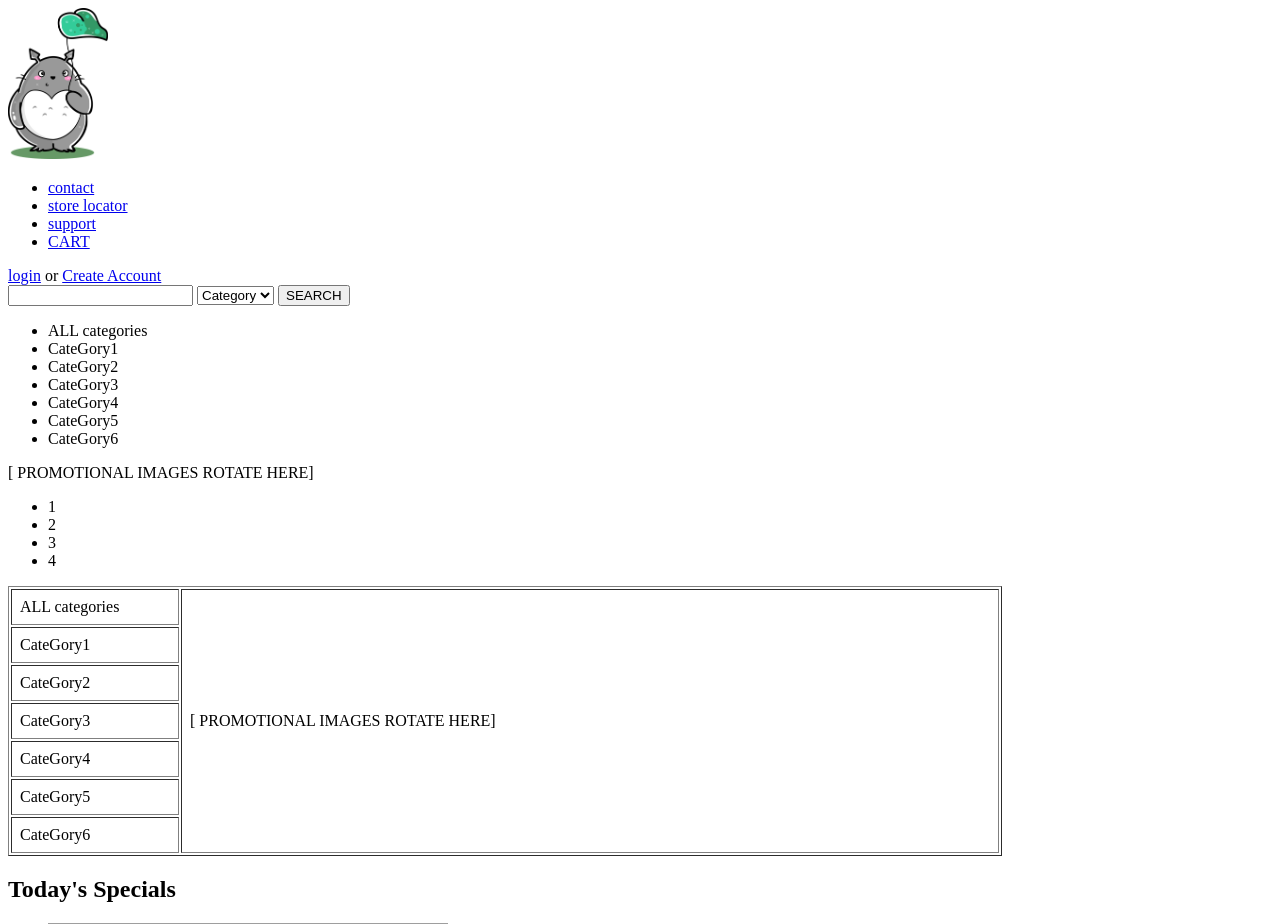
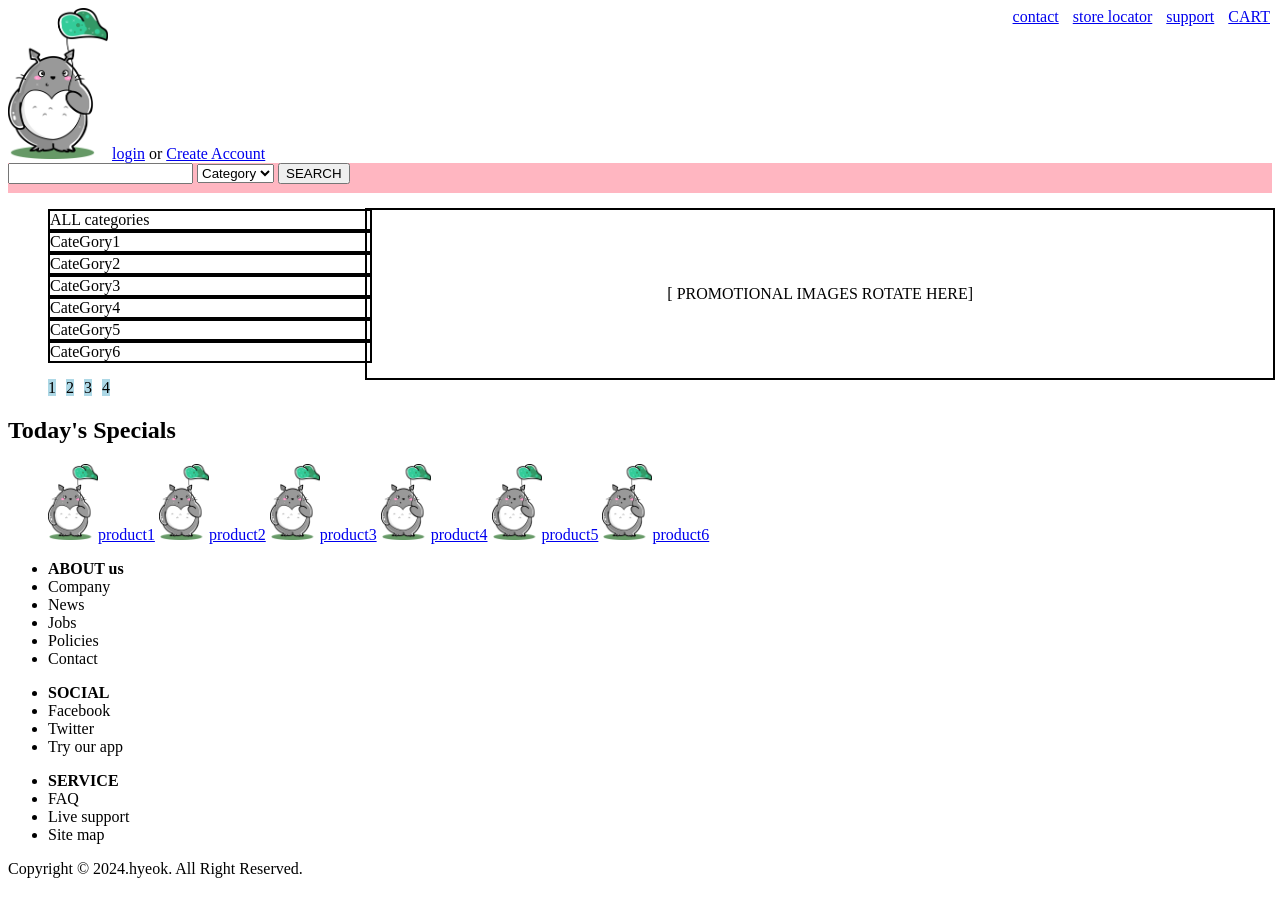
Before and after one commit to Hy30k92/frontends, a FastAPI app: page /html/project1 in a window 1280 px wide. Shown: the top 924 px of the page. After the commit the page ends 878 px from the top, so only its background shows below. Run offline with FastAPI, Linux system fonts and the light colour scheme; grey boxes are pictures that could not be loaded.

Commit message:
project1 수정중

```diff
--- a/views/templates/html/10project1.html
+++ b/views/templates/html/10project1.html
@@ -3,29 +3,52 @@
 <head>
     <meta charset="UTF-8">
     <title>프로젝트 1</title>
+    <style>
+        /* 헤더 토토로/리스트 */
+        #totoro {display: inline}
+        #hli {list-style: none;padding: 0;margin: 0; display: inline; text-align:right;
+            position: absolute; right:0}
+        #hli li{ display: inline;margin-right: 10px }
+        /* 로그인 */
+        #login { display: inline;  }
+        #serch { background: lightpink; height: 30px;}
+        /*메인 카테고리 / 베너*/
+        #cate {list-style-type: none;}
+        #cate {margin-right:900px}
+        #cate li {list-style: none ; border:2px solid black; margin: 0}
+        #banner p {display: inline; border: 2px solid black; padding: 75px 300px;
+                    position: absolute; top: 192px ;right: 5px}
+        #banner > ul > li {display: inline; margin-right: 10px; background: lightblue;
+                    }
+
+        #prd {list-style: none; display: inline;}
+        #prd li{margin: 0 ; display: inline}
+    </style>
+
 </head>
 <body>
     <div id="wrap">    </div>
     <form method="post">
             <header>
-            <img src="/static/img/totoro.png" alt="totoro" width="100">
-                <ul>
+            <img id=totoro src="/static/img/totoro.png" alt="totoro" width="100">
+                <ul id="hli">
                     <li><a href="/html/contact">contact</a></li>
                     <li><a href="/html/store locator">store locator</a></li>
                     <li><a href="/html/support">support</a></li>
                     <li><a href="/html/CART">CART</a></li>
                 </ul>
-            <div><a href="#">login</a> or <a href="#">Create Account</a></div>
+            <div id="login"><a href="#">login</a> or <a href="#">Create Account</a></div>
             </header>
         <nav>
-            <input type="text"> <select name="findtype">
+            <div id="serch"><input type="text"> <select name="findtype">
             <option value="Category">Category</option></select> <button type="button" id="fidnbtn">SEARCH</button>
+            </div>
         </nav>
 
         <main>
             <section>
                 <aside>
-                    <ul>
+                    <ul id="cate">
                         <li>ALL categories</li>
                         <li>CateGory1</li>
                         <li>CateGory2</li>
@@ -42,28 +65,19 @@
                 </div>
 
 
-            <table border="1" cellpadding="8">
-                <thead>
-                <tr><td width="150">ALL categories</td><td width="800" colspan="100" rowspan="100"> [ PROMOTIONAL IMAGES ROTATE HERE]
-                    </td></tr>
-                <tr><td>CateGory1</td></tr>
-                <tr><td>CateGory2</td></tr>
-                <tr><td>CateGory3</td></tr>
-                <tr><td>CateGory4</td></tr>
-                <tr><td>CateGory5</td></tr>
-                <tr><td>CateGory6</td></tr>
+
                 </thead>
             </table>
             </section>
             <section>
                 <div id="products"><h2>Today's Specials</h2></div>
-            <Ul>
-                <li><img src="#"><a href="#">product1</a></li>
-                <li><img src="#"><a href="#">product2</a></li>
-                <li><img src="#"><a href="#">product3</a></li>
-                <li><img src="#"><a href="#">product4</a></li>
-                <li><img src="#"><a href="#">product5</a></li>
-                <li><img src="#"><a href="#">product6</a></li>
+            <Ul id="prd">
+                <li><img src="/static/img/totoro.png" width="50"><a href="#">product1</a></li>
+                <li><img src="/static/img/totoro.png" width="50"><a href="#">product2</a></li>
+                <li><img src="/static/img/totoro.png" width="50"><a href="#">product3</a></li>
+                <li><img src="/static/img/totoro.png" width="50"><a href="#">product4</a></li>
+                <li><img src="/static/img/totoro.png" width="50"><a href="#">product5</a></li>
+                <li><img src="/static/img/totoro.png" width="50"><a href="#">product6</a></li>
             </Ul>
             </section>
         </main>
```
